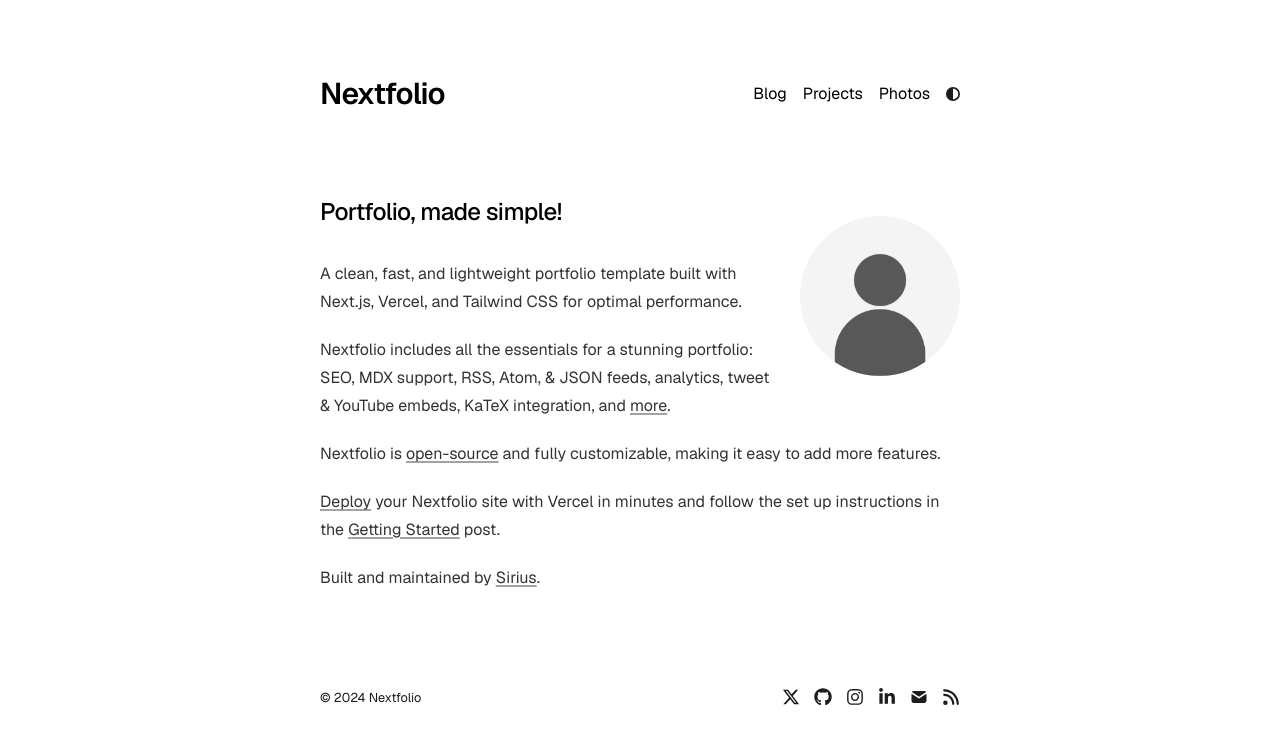
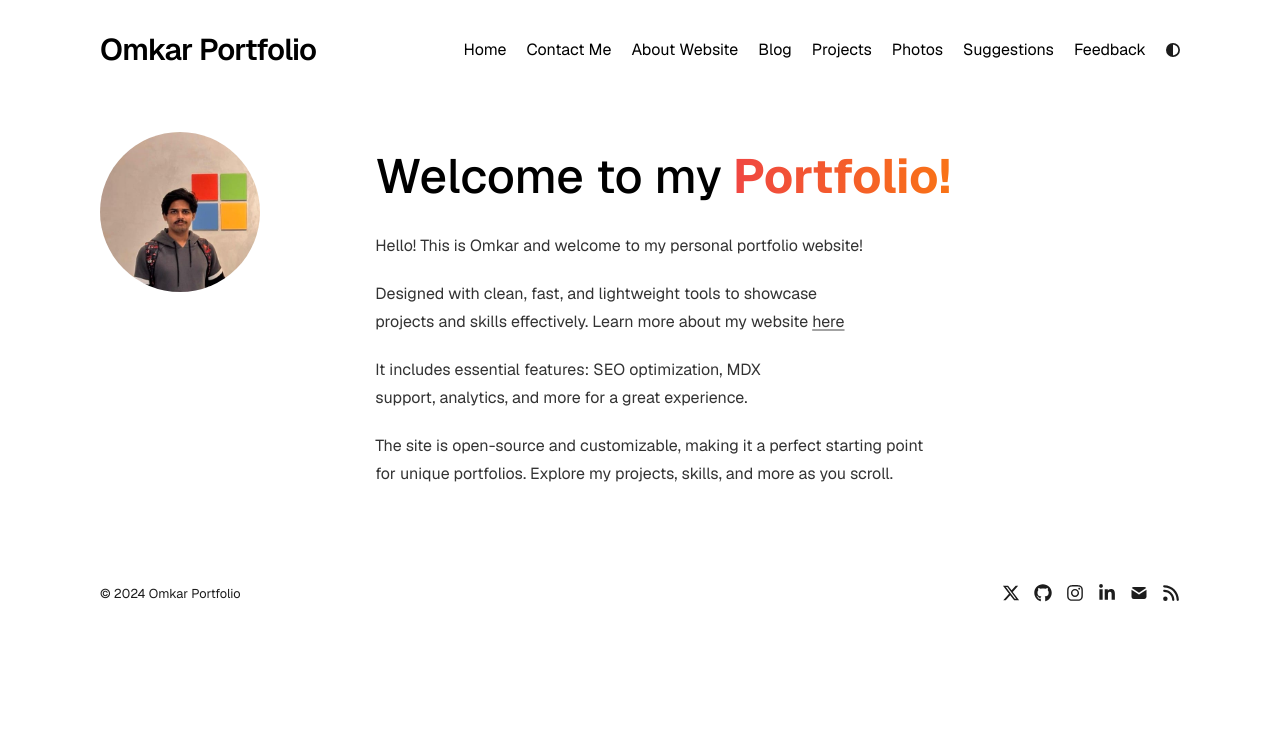
Before and after one commit to ZNAXNOR/PortfolioWebsite, a Next.js app: page / in a window 1280 px wide. Shown: the top 744 px of the page. Built offline with nearby package versions, Linux system fonts and the light colour scheme.

Commit message:
Created the website framework

```diff
--- a/app/components/footer.tsx
+++ b/app/components/footer.tsx
@@ -40,12 +40,8 @@
   return (
     <small className="block lg:mt-24 mt-16 text-[#1C1C1C] dark:text-[#D4D4D4]">
       <time>© {YEAR}</time>{" "}
-      <a
-        className="no-underline"
-        href={socialLinks.twitter}
-        target="_blank"
-        rel="noopener noreferrer"
-      >
+      <a className="no-underline" href={socialLinks.linkedin} target="_blank"
+        rel="noopener noreferrer">
         {metaData.title}
       </a>
       <style jsx>{`
--- a/app/components/nav.tsx
+++ b/app/components/nav.tsx
@@ -3,14 +3,19 @@
 import { metaData } from "../config";
 
 const navItems = {
+  "/": { name: "Home"},
+  "/contact": { name: "Contact Me"},
+  "/website": { name: "About Website"},
   "/blog": { name: "Blog" },
   "/projects": { name: "Projects" },
   "/photos": { name: "Photos" },
+  "/suggestions": { name: "Suggestions"},
+  "/feedback": { name: "Feedback"}
 };
 
 export function Navbar() {
   return (
-    <nav className="lg:mb-16 mb-12 py-5">
+    <nav className="lg:mb-16 mb-12">
       <div className="flex flex-col md:flex-row md:items-center justify-between">
         <div className="flex items-center">
           <Link href="/" className="text-3xl font-semibold tracking-tight">
@@ -20,10 +25,8 @@
         <div className="flex flex-row gap-4 mt-6 md:mt-0 md:ml-auto items-center">
           {Object.entries(navItems).map(([path, { name }]) => (
             <Link
-              key={path}
-              href={path}
-              className="transition-all hover:text-neutral-800 dark:hover:text-neutral-200 flex align-middle relative"
-            >
+              key={path} href={path}
+              className="transition-all hover:text-orange-500 flex align-middle relative me-1">
               {name}
             </Link>
           ))}
--- a/app/config.ts
+++ b/app/config.ts
@@ -1,16 +1,16 @@
 export const metaData = {
-  baseUrl: "https://nextfolio-template.vercel.app/",
-  title: "Nextfolio",
-  name: "Sirius",
+  baseUrl: "https://omkar.odtechlab.app/",
+  title: "Omkar Portfolio",
+  name: "Omkar",
   ogImage: "/opengraph-image.png",
   description:
     "A clean, fast, and lightweight portfolio template built with Next.js, Vercel, and Tailwind CSS for optimal performance.",
 };
 
 export const socialLinks = {
-  twitter: "https://x.com/1tssirius",
-  github: "https://github.com/1msirius/Nextfolio",
-  instagram: "https://www.instagram.com/",
-  linkedin: "https://www.linkedin.com/",
-  email: "mailto:example@gmail.com",
+  twitter: "https://x.com/Omkar_Dalvi2004",
+  github: "https://github.com/ZNAXNOR",
+  instagram: "https://www.instagram.com/znaxnor/",
+  linkedin: "https://www.linkedin.com/in/omkar-dalvi2004/",
+  email: "mailto:omkarsdalvi1@gmail.com",
 };
--- /dev/null
+++ b/app/contact/page.tsx
@@ -0,0 +1,16 @@
+import React from "react";
+import type { Metadata } from "next";
+
+export const metadata: Metadata = {
+  title: "Contact Me",
+  description: "Contact Me",
+};
+
+export default function Photos() {
+  return (
+    <section>
+      <h1 className="mb-8 text-2xl font-medium tracking-tight">Contact Me</h1>
+      <p>Page Content comming soon!</p>
+    </section>
+  );
+}
--- /dev/null
+++ b/app/feedback/page.tsx
@@ -0,0 +1,16 @@
+import React from "react";
+import type { Metadata } from "next";
+
+export const metadata: Metadata = {
+  title: "Feedback",
+  description: "Feedback",
+};
+
+export default function Photos() {
+  return (
+    <section>
+      <h1 className="mb-8 text-2xl font-medium tracking-tight">Feedback Page</h1>
+      <p>Page Content comming soon!</p>
+    </section>
+  );
+}
--- a/app/layout.tsx
+++ b/app/layout.tsx
@@ -74,16 +74,11 @@
           title="JSON Feed"
         />
       </head>
-      <body className="antialiased flex flex-col items-center justify-center mx-auto mt-2 lg:mt-8 mb-20 lg:mb-40">
-        <ThemeProvider
-          attribute="class"
-          defaultTheme="system"
-          enableSystem
-          disableTransitionOnChange
-        >
-          <main className="flex-auto min-w-0 mt-2 md:mt-6 flex flex-col px-6 sm:px-4 md:px-0 max-w-[640px] w-full">
+      <body className="antialiased flex flex-col items-center justify-center mx-auto mt-2 mb-4">
+        <ThemeProvider attribute="class" defaultTheme="system" enableSystem disableTransitionOnChange>
+          <main className="flex-auto mx-auto mt-2 md:mt-6 flex flex-col px-6 sm:px-4 md:px-0 max-w-[1080px] w-full">
             <Navbar />
-            {children}
+              {children}
             <Footer />
             <Analytics />
             <SpeedInsights />
--- a/app/page.tsx
+++ b/app/page.tsx
@@ -1,67 +1,42 @@
 import Image from "next/image";
 import { socialLinks } from "./config";
+import { Balancer } from 'react-wrap-balancer'
 
 export default function Page() {
   return (
-    <section>
-      <a href={socialLinks.twitter} target="_blank">
+    <section className="container mx-auto relative flex flex-col lg:flex-row">
+      {/* Profile Photo */}
+      <a href={socialLinks.linkedin} target="_blank">
         <Image
-          src="/profile.png"
-          alt="Profile photo"
-          className="rounded-full bg-gray-100 block lg:mt-5 mt-0 lg:mb-5 mb-10 mx-auto sm:float-right sm:ml-5 sm:mb-5 grayscale hover:grayscale-0"
-          unoptimized
-          width={160}
-          height={160}
-          priority
-        />
+          src="/profile.jpg" alt="Profile photo"
+          className="rounded-full bg-gray-100 block mx-auto"
+          unoptimized width={160} height={160} priority/>
       </a>
 
-      <h1 className="mb-8 text-2xl font-medium tracking-tight">
-        Portfolio, made simple!
+      {/* Text Content */}
+      <div className="lg:mt-5 text-center mt-5 mx-auto lg:text-left">
+        <h1 className="mb-8 text-5xl font-medium ms">Welcome to my
+          <strong className="bg-clip-text text-transparent bg-gradient-to-r from-red-500 to-orange-500"> Portfolio!</strong>
         </h1>
-
-      <div className="prose prose-neutral dark:prose-invert">
+        <div className="prose prose-neutral dark:prose-invert text-balance">
           <p>
-          A clean, fast, and lightweight portfolio template built with Next.js,
-          Vercel, and Tailwind CSS for optimal performance.
+            Hello! This is Omkar and welcome to my personal portfolio website!
           </p>
           <p>
-          Nextfolio includes all the essentials for a stunning portfolio: SEO,
-          MDX support, RSS, Atom, & JSON feeds, analytics, tweet & YouTube
-          embeds, KaTeX integration, and{" "}
-          <a
-            target="_blank"
-            href="https://github.com/1msirius/Nextfolio?tab=readme-ov-file#features"
-          >
-            more
-          </a>
-          .
+            Designed with clean, fast, and lightweight tools to showcase
+            projects and skills effectively. Learn more about my website{" "}
+            <a href="/website">here</a>
           </p>
           <p>
-          Nextfolio is{" "}
-          <a href={socialLinks.github} target="_blank">
-            open-source
-          </a>{" "}
-          and fully customizable, making it easy to add more features.
+            It includes essential features: SEO optimization, MDX support,
+            analytics, and more for a great experience.
           </p>
           <p>
-          <a
-            href="https://vercel.com/new/clone?repository-url=https%3A%2F%2Fgithub.com%2F1msirius%2FNextfolio"
-            target="_blank"
-          >
-            Deploy
-          </a>{" "}
-          your Nextfolio site with Vercel in minutes and follow the set up
-          instructions in the{" "}
-          <a href="/blog/getting-started">Getting Started</a> post.
+            The site is open-source and customizable, making it a perfect
+            starting point for unique portfolios. Explore my projects, skills,
+            and more as you scroll.
           </p>
-        <p>
-          Built and maintained by{" "}
-          <a href="https://imsirius.xyz/" target="_blank">
-            Sirius
-          </a>
-          .
-        </p>
+        </div>
       </div>
     </section>
   );
--- /dev/null
+++ b/app/suggestions/page.tsx
@@ -0,0 +1,16 @@
+import React from "react";
+import type { Metadata } from "next";
+
+export const metadata: Metadata = {
+  title: "Suggestions",
+  description: "Suggestions",
+};
+
+export default function Photos() {
+  return (
+    <section>
+      <h1 className="mb-8 text-2xl font-medium tracking-tight">Suggestion Page</h1>
+      <p>Page Content comming soon!</p>
+    </section>
+  );
+}
--- /dev/null
+++ b/app/website/page.tsx
@@ -0,0 +1,16 @@
+import React from "react";
+import type { Metadata } from "next";
+
+export const metadata: Metadata = {
+  title: "About Website",
+  description: "About Website",
+};
+
+export default function Photos() {
+  return (
+    <section>
+      <h1 className="mb-8 text-2xl font-medium tracking-tight">About this Website</h1>
+      <p>Page Content comming soon!</p>
+    </section>
+  );
+}
```
Also changed, not shown: public/profile.jpg (added), public/profile.png (deleted). Lines whose indentation alone changed are shown as unchanged.
